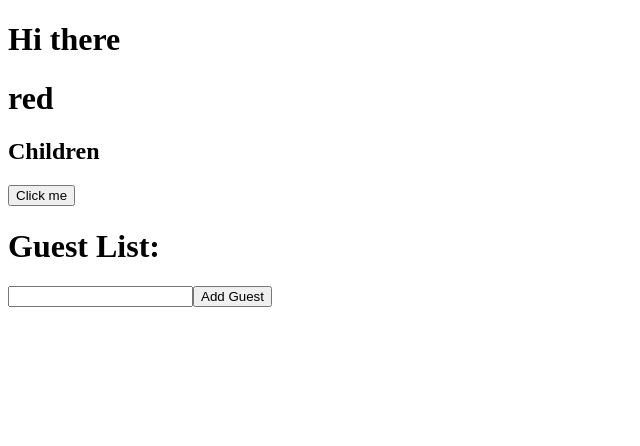
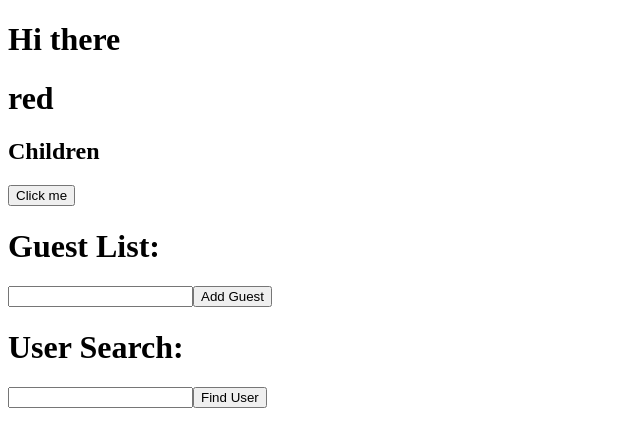
Before and after one commit to laurapoc/react-typescript, a React (Create React App) app: page / in a window 1280 px wide. Shown: the top 446 px of the page, without its empty margins (0-640 px from the left). Built offline with nearby package versions, Linux system fonts and the light colour scheme.

Commit message:
add UserSearch component with hardcoded users values

```diff
--- a/src/index.tsx
+++ b/src/index.tsx
@@ -1,6 +1,7 @@
 import ReactDOM from "react-dom";
 import Parent from "./props/Parent";
 import GuestList from "./state/guestList/GuestList";
+import UserSearch from "./state/guestList/userSearch/UserSearch";
 
 const App = () => {
   return (
@@ -8,6 +9,7 @@
       <h1>Hi there</h1>
       <Parent />
       <GuestList />
+      <UserSearch />
     </div>
   );
 };
--- /dev/null
+++ b/src/state/guestList/userSearch/UserSearch.tsx
@@ -0,0 +1,32 @@
+import { useState } from "react";
+
+const users = [
+  { name: "Sarah", age: 20 },
+  { name: "Alex", age: 20 },
+  { name: "Michael", age: 20 },
+];
+
+const UserSearch: React.FC = () => {
+  const [name, setName] = useState("");
+  const [user, setUser] = useState<{ name: string; age: number } | undefined>();
+
+  const onclick = () => {
+    const foundUser = users.find((user) => {
+      return user.name === name;
+    });
+    setUser(foundUser);
+  };
+  return (
+    <>
+      <h1>User Search:</h1>
+      <input value={name} onChange={(e) => setName(e.target.value)} />
+      <button onClick={onclick}>Find User</button>
+      <div>
+        {user && user.name}
+        {user && user.age}
+      </div>
+    </>
+  );
+};
+
+export default UserSearch;
```
Also changed, not shown: 1 other file (tests, documents, lock files or other folders).
